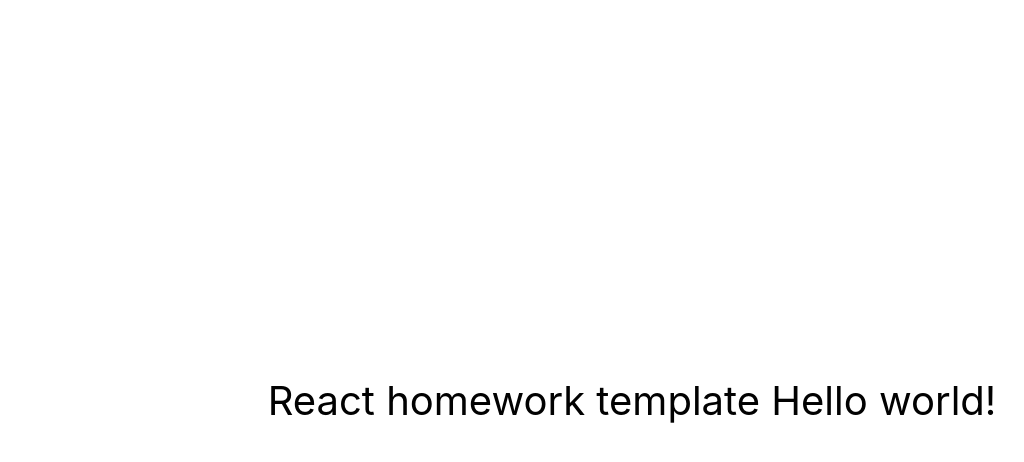
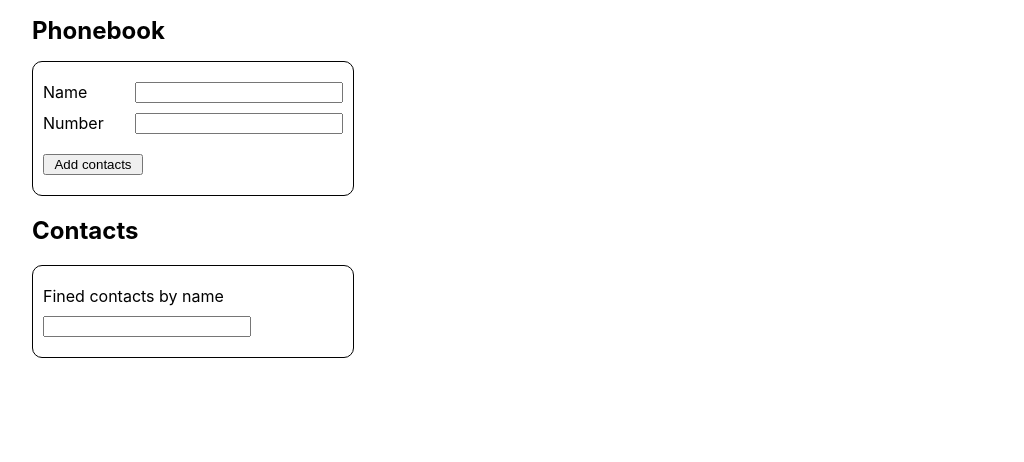
Before and after one commit to MarynaDanyliuk/goit-react-hw-06-phonebook, a React (Create React App) app: page / in a window 1280 px wide. Shown: the top 462 px of the page, without its empty margins (8-1032 px from the left). Built offline with nearby package versions, Linux system fonts and the light colour scheme.

Commit message:
add base files

```diff
--- a/src/components/App.jsx
+++ /dev/null
@@ -1,16 +0,0 @@
-export const App = () => {
-  return (
-    <div
-      style={{
-        height: '100vh',
-        display: 'flex',
-        justifyContent: 'center',
-        alignItems: 'center',
-        fontSize: 40,
-        color: '#010101',
-      }}
-    >
-      React homework template Hello world!
-    </div>
-  );
-};
--- /dev/null
+++ b/src/components/App/App.jsx
@@ -0,0 +1,118 @@
+import React from 'react';
+import { useState, useEffect } from 'react';
+import css from './App.module.css';
+import { nanoid } from 'nanoid';
+
+import { ContactsList } from 'components/ContactsList/ContactsList';
+import { Form } from 'components/Form/Form';
+import { Filter } from 'components/Filter/Filter';
+
+export const App = () => {
+  const [contacts, setContact] = useState(() => {
+    const contacts = JSON.parse(localStorage.getItem('contacts'));
+    return contacts ? contacts : [];
+  });
+
+  const [filter, setFilter] = useState('');
+
+  useEffect(() => {
+    localStorage.setItem('contacts', JSON.stringify(contacts));
+  }, [contacts]);
+
+  // ____add contact______________
+  const formSubmitHandler = ({ name, number }) => {
+    // const { name, number } = contacts;
+    console.log({ name, number });
+    const id = nanoid();
+    const contactsList = [...contacts];
+    if (
+      contactsList.findIndex(
+        contact => name.toLowerCase() === contact.name.toLowerCase()
+      ) !== -1
+    ) {
+      alert(`${name} is alredy in contacts!`);
+    } else {
+      setContact(prevContacts => {
+        const newContact = {
+          id: nanoid(),
+          name,
+          number,
+        };
+        return [{ ...newContact }, ...prevContacts];
+      });
+      contactsList.push({ id, name, number });
+    }
+    console.log(contactsList);
+  };
+
+  const handleDelete = event => {
+    const id = event.target.id;
+    setContact(prevContacts =>
+      prevContacts.filter(contact => contact.id !== id)
+    );
+  };
+
+  const handleFilter = event => {
+    // const { name, value } = event.target;
+    setFilter(event.target.value);
+    // setFilter({ [name]: value });
+  };
+
+  const handleNameFilter = () => {
+    if (!filter) {
+      return contacts;
+    }
+    const filterNormalize = filter.toLowerCase();
+
+    const filterList = contacts.filter(contact => {
+      return contact.name.toLowerCase().includes(filterNormalize);
+    });
+    return filterList;
+  };
+
+  // componentDidMount() {
+  //   const contacts = localStorage.getItem(`contacts`);
+  //   const parseContacts = JSON.parse(contacts);
+
+  //   if (parseContacts && parseContacts.length) {
+  //     this.setState({ contacts: parseContacts });
+  //   }
+  //   // console.log(parseContacts);
+  // }
+
+  // componentDidUpdate(prevState) {
+  //   const { contacts } = this.state;
+  //   if (contacts !== prevState.contacts) {
+  //     localStorage.setItem('contacts', JSON.stringify(contacts));
+  //   }
+  // }
+
+  return (
+    <div
+      style={{
+        height: '100vh',
+        display: 'flex',
+        flexDirection: `column`,
+        marginLeft: 40,
+        fontSize: 20,
+        color: '#010101',
+      }}
+    >
+      <h1 className={css.title}>Phonebook</h1>
+      <Form onSubmit={formSubmitHandler} />
+      <h2 className={css.title}>Contacts</h2>
+      <Filter filter={filter} handleFilter={handleFilter} />
+      <ContactsList contacts={handleNameFilter()} handleDelete={handleDelete} />
+    </div>
+  );
+};
+
+// state = {
+//   contacts: [
+//     { id: 'id-1', name: 'Rosie Simpson', number: '459-12-56' },
+//     { id: 'id-2', name: 'Hermione Kline', number: '443-89-12' },
+//     { id: 'id-3', name: 'Eden Clements', number: '645-17-79' },
+//     { id: 'id-4', name: 'Annie Copeland', number: '227-91-26' },
+//   ],
+//   filter: '',
+// };
--- /dev/null
+++ b/src/components/App/App.module.css
@@ -0,0 +1,3 @@
+.title {
+  font-size: larger;
+}
--- /dev/null
+++ b/src/components/ContactsList/ContactsList.jsx
@@ -0,0 +1,36 @@
+import React from 'react';
+import PropTypes from 'prop-types';
+import css from './ContactsList.module.css';
+
+export const ContactsList = ({ contacts, handleDelete }) => {
+  return (
+    <div>
+      <ul className={css[`contact-list`]}>
+        {contacts.map(contact => (
+          <li key={contact.id} className={css.contact}>
+            {contact.name}: {contact.number}
+            <button
+              className={css.button}
+              id={contact.id}
+              type="button"
+              onClick={handleDelete}
+            >
+              Delete
+            </button>
+          </li>
+        ))}
+      </ul>
+    </div>
+  );
+};
+
+ContactsList.propTypes = {
+  contacts: PropTypes.arrayOf(
+    PropTypes.shape({
+      id: PropTypes.string.isRequired,
+      name: PropTypes.string.isRequired,
+      number: PropTypes.string.isRequired,
+    })
+  ).isRequired,
+  handleDelete: PropTypes.func.isRequired,
+};
--- /dev/null
+++ b/src/components/ContactsList/ContactsList.module.css
@@ -0,0 +1,15 @@
+.contact-list {
+  font-size: smaller;
+  width: 320px;
+  padding: 0;
+}
+
+.contact {
+  display: flex;
+  padding: 5px 0;
+  justify-content: space-between;
+}
+
+.button {
+  width: 100px;
+}
--- /dev/null
+++ b/src/components/Filter/Filter.jsx
@@ -0,0 +1,25 @@
+import React from 'react';
+import PropTypes from 'prop-types';
+import css from './Filter.module.css';
+
+export const Filter = ({ filter, handleFilter }) => {
+  return (
+    <div className={css.form}>
+      <label className={css.form_label}>
+        Fined contacts by name
+        <input
+          className={css.form_input}
+          type="text"
+          name="filter"
+          value={filter}
+          onChange={handleFilter}
+        />
+      </label>
+    </div>
+  );
+};
+
+Filter.propTypes = {
+  filter: PropTypes.string.isRequired,
+  handleFilter: PropTypes.func.isRequired,
+};
--- /dev/null
+++ b/src/components/Filter/Filter.module.css
@@ -0,0 +1,27 @@
+.form {
+  display: flex;
+
+  width: 300px;
+
+  border: 1px solid;
+  border-radius: 10px;
+
+  padding: 20px 10px;
+}
+
+.form_label {
+  display: flex;
+  flex-direction: column;
+  justify-content: space-between;
+  font-size: medium;
+}
+
+.form_input {
+  margin-top: 10px;
+  width: 200px;
+}
+
+.button {
+  width: 100px;
+  margin-top: 10px;
+}
--- /dev/null
+++ b/src/components/Form/Form.jsx
@@ -0,0 +1,78 @@
+import React from 'react';
+import { useState } from 'react';
+import PropTypes from 'prop-types';
+import css from './Form.module.css';
+
+export const Form = ({ onSubmit }) => {
+  const [state, setState] = useState({
+    name: '',
+    number: '',
+  });
+
+  const handleChange = event => {
+    const { name, value } = event.target;
+    console.log({ [name]: value });
+    setState(prevState => {
+      return { ...prevState, [name]: value };
+    });
+  };
+
+  const handleSubmit = event => {
+    event.preventDefault();
+
+    onSubmit({ name, number });
+
+    setState({ ...state });
+
+    reset();
+  };
+
+  const reset = () => {
+    setState({
+      name: '',
+      number: '',
+    });
+  };
+
+  const { name, number } = state;
+
+  return (
+    <div>
+      <form className={css.form} onSubmit={handleSubmit}>
+        <label className={css.form_label}>
+          Name
+          <input
+            className={css.form_input}
+            type="text"
+            name="name"
+            value={name}
+            onChange={handleChange}
+            pattern="^[a-zA-Zа-яА-Я]+(([' -][a-zA-Zа-яА-Я ])?[a-zA-Zа-яА-Я]*)*$"
+            title="Name may contain only letters, apostrophe, dash and spaces. For example Adrian, Jacob Mercer, Charles de Batz de Castelmore d'Artagnan"
+            required
+          />
+        </label>
+        <label className={css.form_label}>
+          Number
+          <input
+            className={css.form_input}
+            type="tel"
+            name="number"
+            value={number}
+            onChange={handleChange}
+            pattern="\+?\d{1,4}?[-.\s]?\(?\d{1,3}?\)?[-.\s]?\d{1,4}[-.\s]?\d{1,4}[-.\s]?\d{1,9}"
+            title="Phone number must be digits and can contain spaces, dashes, parentheses and can start with +"
+            required
+          />
+        </label>
+        <button className={css.button} type="submit">
+          Add contacts
+        </button>
+      </form>
+    </div>
+  );
+};
+
+Form.propTypes = {
+  onSubmit: PropTypes.func.isRequired,
+};
--- /dev/null
+++ b/src/components/Form/Form.module.css
@@ -0,0 +1,27 @@
+.form {
+  display: flex;
+  flex-direction: column;
+
+  width: 300px;
+
+  border: 1px solid;
+  border-radius: 10px;
+
+  padding: 20px 10px;
+}
+
+.form_label {
+  display: flex;
+  justify-content: space-between;
+  font-size: medium;
+  margin-bottom: 10px;
+}
+
+.form_input {
+  width: 200px;
+}
+
+.button {
+  width: 100px;
+  margin-top: 10px;
+}
--- a/src/index.js
+++ b/src/index.js
@@ -1,6 +1,6 @@
 import React from 'react';
 import ReactDOM from 'react-dom/client';
-import { App } from 'components/App';
+import { App } from 'components/App/App';
 import './index.css';
 
 ReactDOM.createRoot(document.getElementById('root')).render(
```
